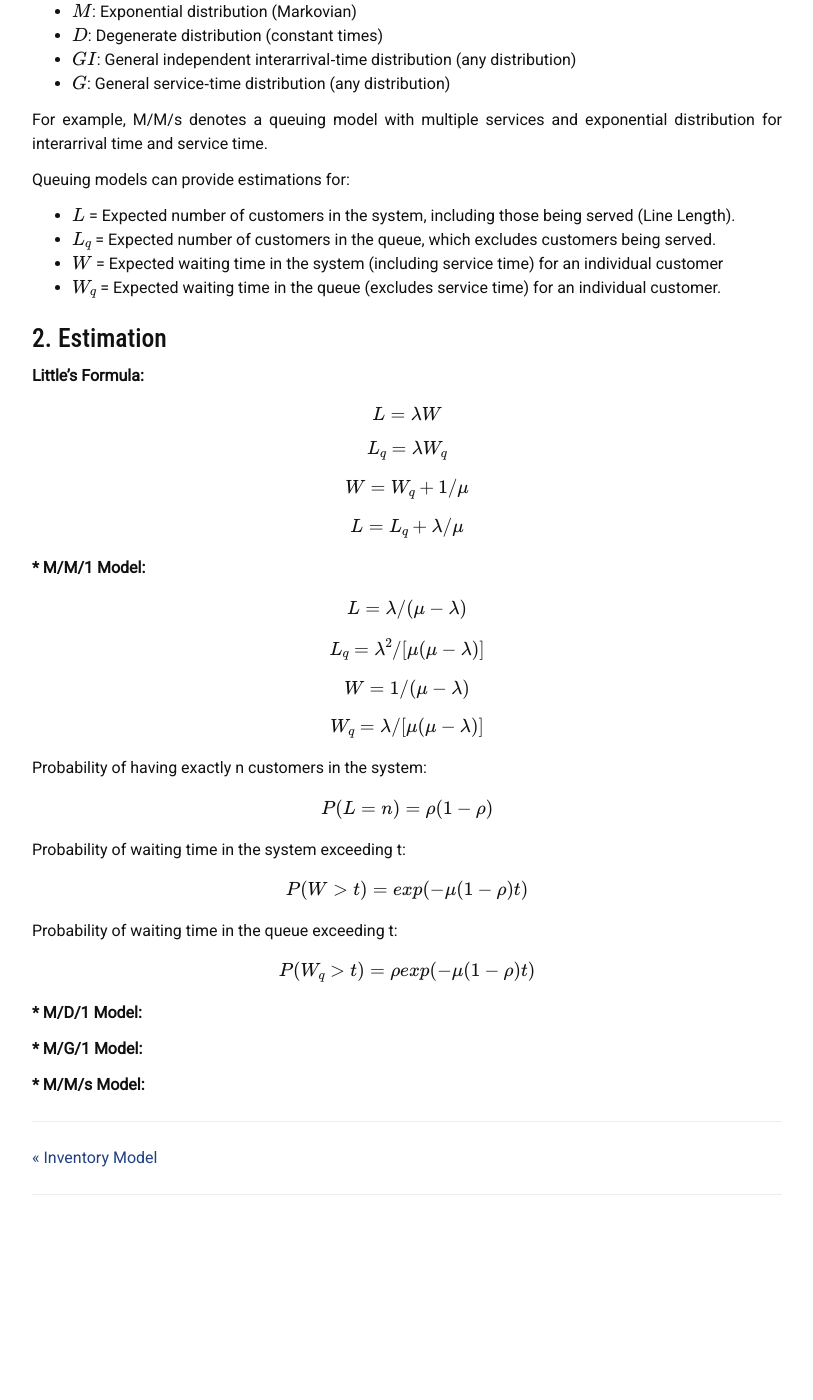
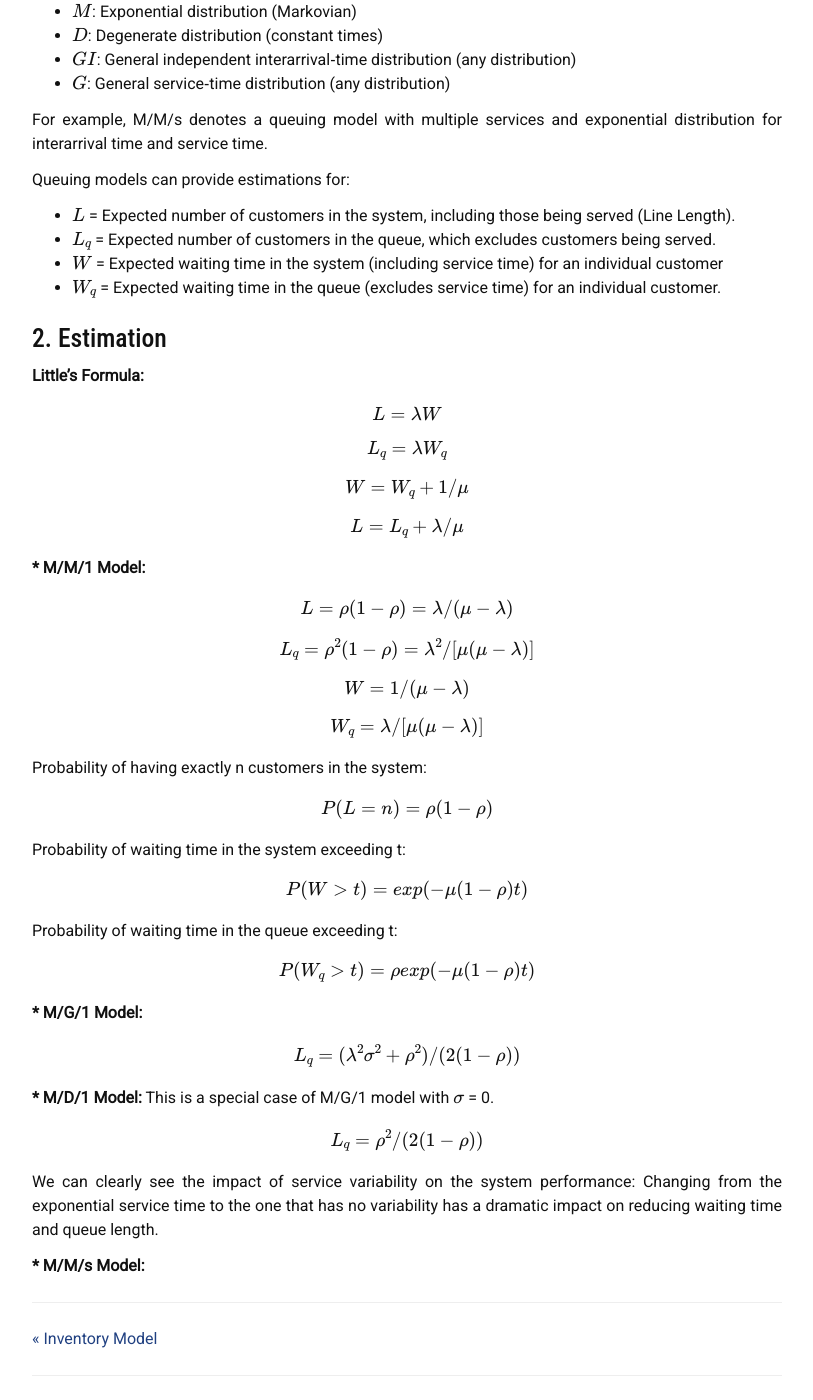
Before and after one commit to liambll/blog-archive, a Jekyll site: the page built from _posts/2017-07-02-queuing-model.markdown, in a window 1280 px wide and 1400 px high, scrolled down 1451 px. Shown: the whole window, without its empty margins (233-1046 px from the left). Built offline with Jekyll 4.4.1, drawn with Linux system fonts in a browser that asks for light colours; nearby versions of some CDN libraries; formulas are drawn with MathJax 3; comment, search, counter and statistics services are not loaded; before the commit the page ends 2670 px from its top, so only the background shows below that.

Commit message:
Update 2017-07-02-queuing-model.markdown

```diff
--- a/_posts/2017-07-02-queuing-model.markdown
+++ b/_posts/2017-07-02-queuing-model.markdown
@@ -81,10 +81,10 @@ L = L_q + \lambda /\mu
 
 __* M/M/1 Model:__
 \\[
-L = \lambda /(\mu - \lambda)
+L = ρ(1-ρ) = \lambda /(\mu - \lambda)
 \\]
 \\[
-L_q = \lambda ^2/[\mu (\mu - \lambda)]
+L_q = ρ^2(1-ρ) = \lambda ^2/[\mu (\mu - \lambda)]
 \\]
 \\[
 W = 1 /(\mu - \lambda)
@@ -105,10 +105,17 @@ Probability of waiting time in the queue exceeding t:
 P(W_q > t) = ρexp(-\mu(1-ρ)t)
 \\]
 
+__* M/G/1 Model:__
+\\[
+L_q = (\lambda^2 \sigma^2 + ρ^2)/(2(1-ρ))
+\\]
+
 __* M/D/1 Model:__
-
-
-__* M/G/1 Model:__
-
+This is a special case of M/G/1 model with \\(\sigma\\) = 0.
+\\[
+L_q = ρ^2/(2(1-ρ))
+\\]
+We can clearly see the impact of service variability on the system performance: Changing from the exponential service time to the one
+that has no variability has a dramatic impact on reducing waiting time and queue length.
 
 __* M/M/s Model:__
```
